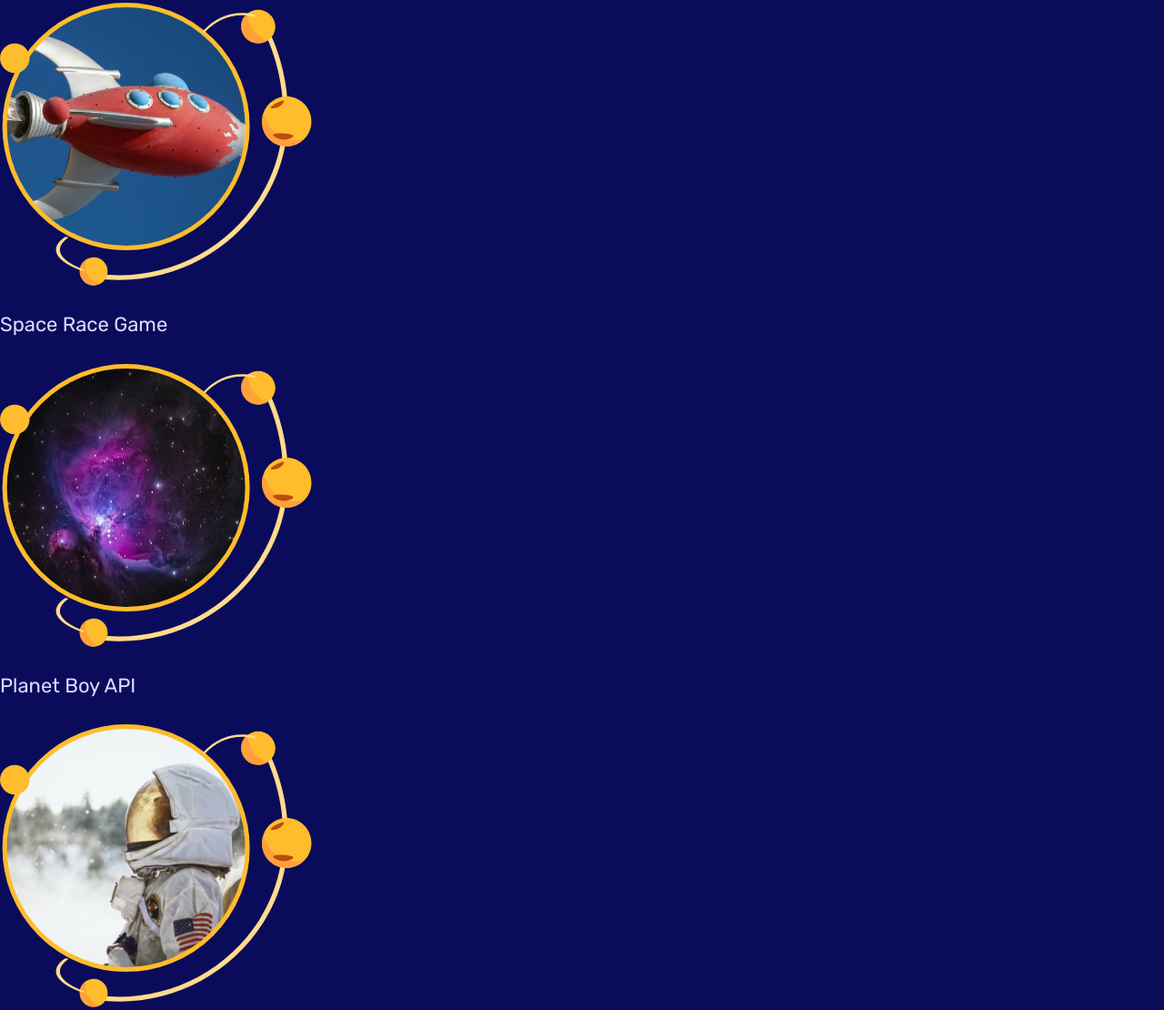
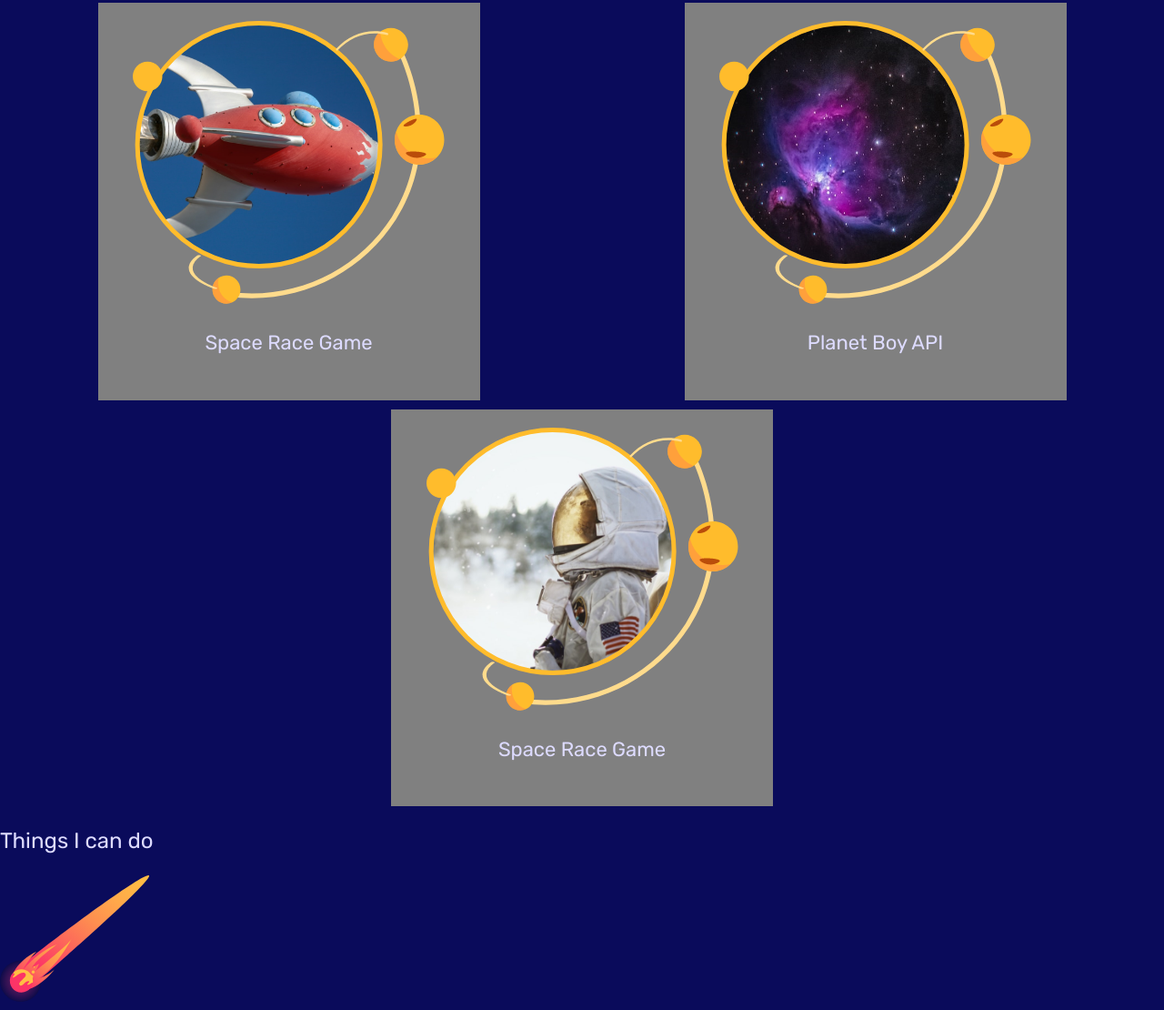
Before and after one commit to clemenceiris/integration-mobilefirst, a plain HTML site: page index.html in a window 1280 px wide. Shown: the part 1238-2348 px from the top of the page at 91% size. Drawn offline with Linux system fonts and the light colour scheme.

Commit message:
add css grid

```diff
--- a/style.css
+++ b/style.css
@@ -87,3 +87,35 @@ h4{
         font-size: 20px;
     }
 }
+
+/* grid testing */
+.projects{
+    display: grid;
+    grid-template-columns: repeat(12, 1fr);
+    gap: 10px;
+}
+
+.projects img{
+    max-width: 100%;
+}
+
+.projects a{
+    text-align: center;
+    background: grey;
+    padding: 20px;
+}
+
+.projects a:nth-child(1){
+    grid-column: 2/6;
+    grid-row: 1;
+}
+
+.projects a:nth-child(2){
+    grid-column: 8/12;
+    grid-row: 1;
+}
+
+.projects a:nth-child(3){
+    grid-column: 5/9;
+    grid-row: 2;
+}
```
